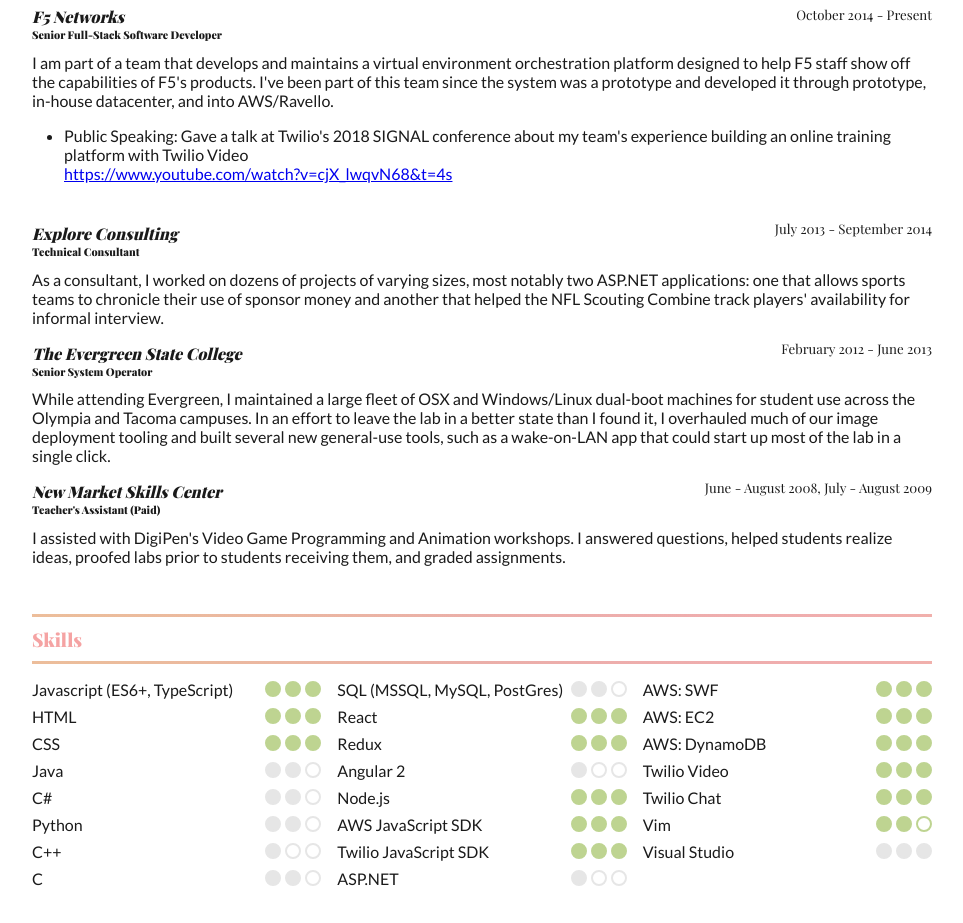
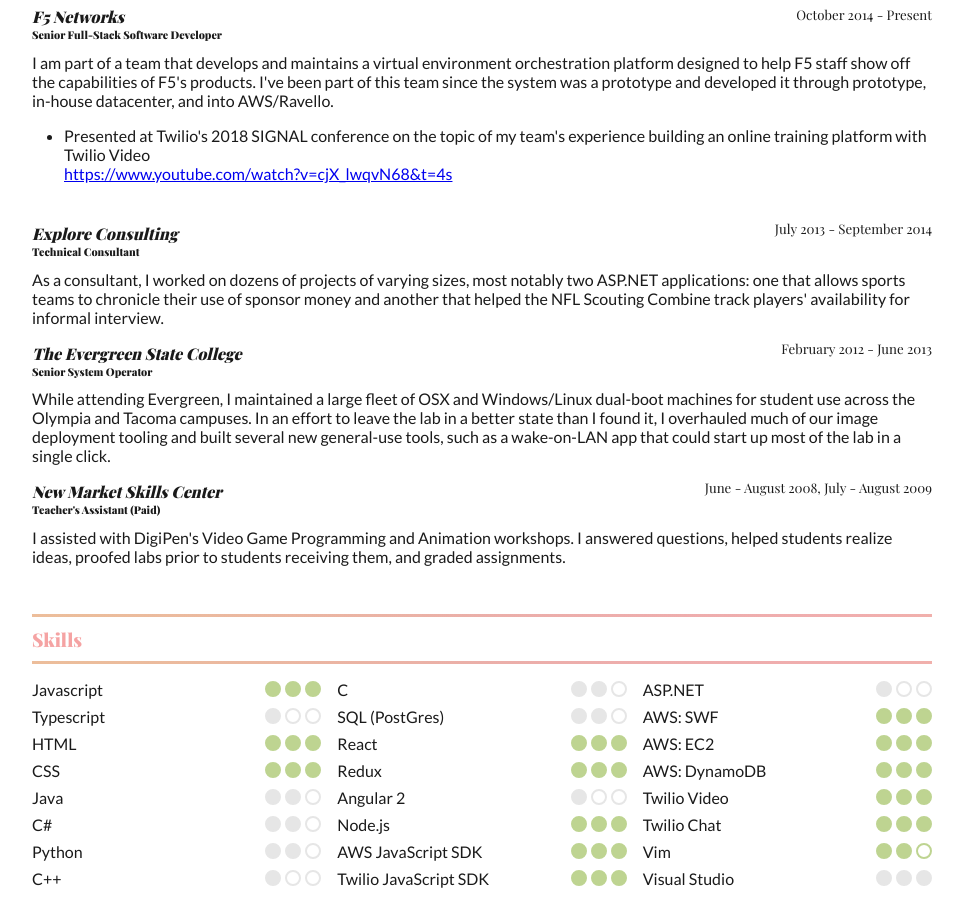
Before and after one commit to codinoedel/codinoedel.github.io, a React (Create React App) app: page / in a window 1280 px wide. Shown: the part 380-1303 px from the top of the page, without its empty margins (158-1121 px from the left). Built offline with nearby package versions, Linux system fonts and the light colour scheme; the HTML template or start-up script is replaced by a standard one; a web font is replaced by a local one.

Commit message:
Data tweaks

```diff
--- a/src/data/experience.js
+++ b/src/data/experience.js
@@ -6,7 +6,7 @@
     duties:       "I am part of a team that develops and maintains a virtual environment orchestration platform designed to help F5 staff show off the capabilities of F5's products. I've been part of this team since the system was a prototype and developed it through prototype, in-house datacenter, and into AWS/Ravello.",
     achievements: [
       {
-        value:    "Public Speaking: Gave a talk at Twilio's 2018 SIGNAL conference about my team's experience building an online training platform with Twilio Video",
+        value:    "Presented at Twilio's 2018 SIGNAL conference on the topic of my team's experience building an online training platform with Twilio Video",
         resource: "https://www.youtube.com/watch?v=cjX_lwqvN68&t=4s",
       },
     ],
--- a/src/data/skills.js
+++ b/src/data/skills.js
@@ -25,11 +25,18 @@
 export const skills = [
   // Languages
   {
-    name:       'Javascript (ES6+, TypeScript)',
+    name:       'Javascript',
     category:   LANGUAGES,
     freshness:  FRESH,
     importance: HIGH,
     level:      EXPERT,
+  },
+  {
+    name:       'Typescript',
+    category:   LANGUAGES,
+    freshness:  STALE,
+    importance: HIGH,
+    level:      BEGINNER,
   },
   {
     name:       'HTML',
@@ -81,7 +88,7 @@
     level:      INTERMEDIATE,
   },
   {
-    name:       'SQL (MSSQL, MySQL, PostGres)',
+    name:       'SQL (PostGres)',
     category:   LANGUAGES,
     freshness:  STALE,
     importance: LOW,
```
